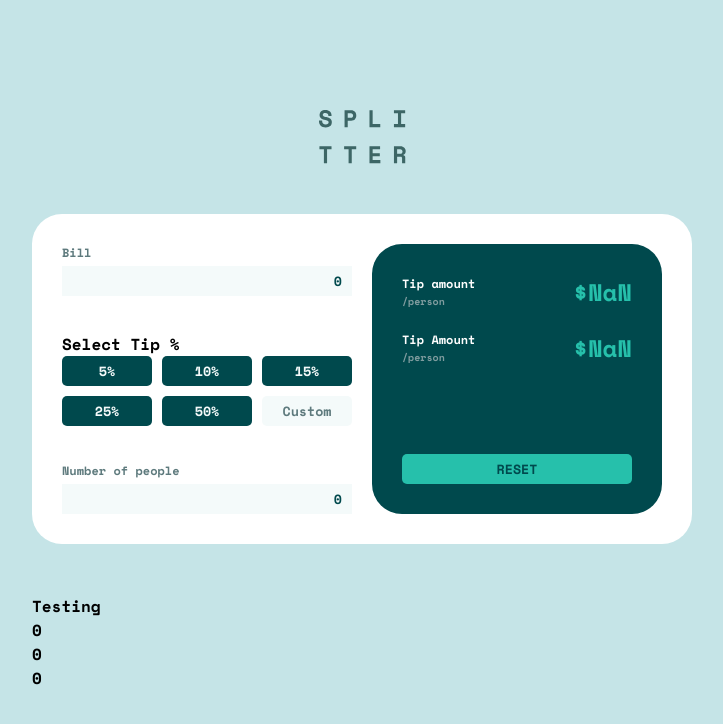
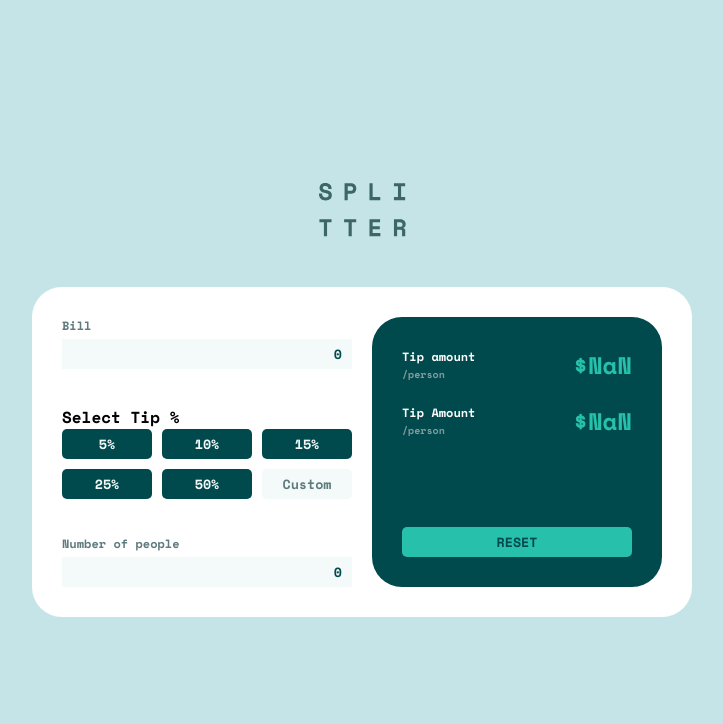
Before and after one commit to Kiril-Pavlov/tip-calculator-app, a React (Create React App) app: page / in a window 1280 px wide. Shown: the top 724 px of the page, without its empty margins (278-1001 px from the left). Built offline with nearby package versions, Linux system fonts and the light colour scheme.

Commit message:
deleted testing fieldss

```diff
--- a/src/App.js
+++ b/src/App.js
@@ -74,10 +74,6 @@ function App() {
           <button className='reset-button'>RESET</button>
         </div>
       </div>
-      Testing <br />
-      {billAmount} <br />
-      {tipPercent} <br />
-      {numberPeople}
     </div>
   );
 }
```
